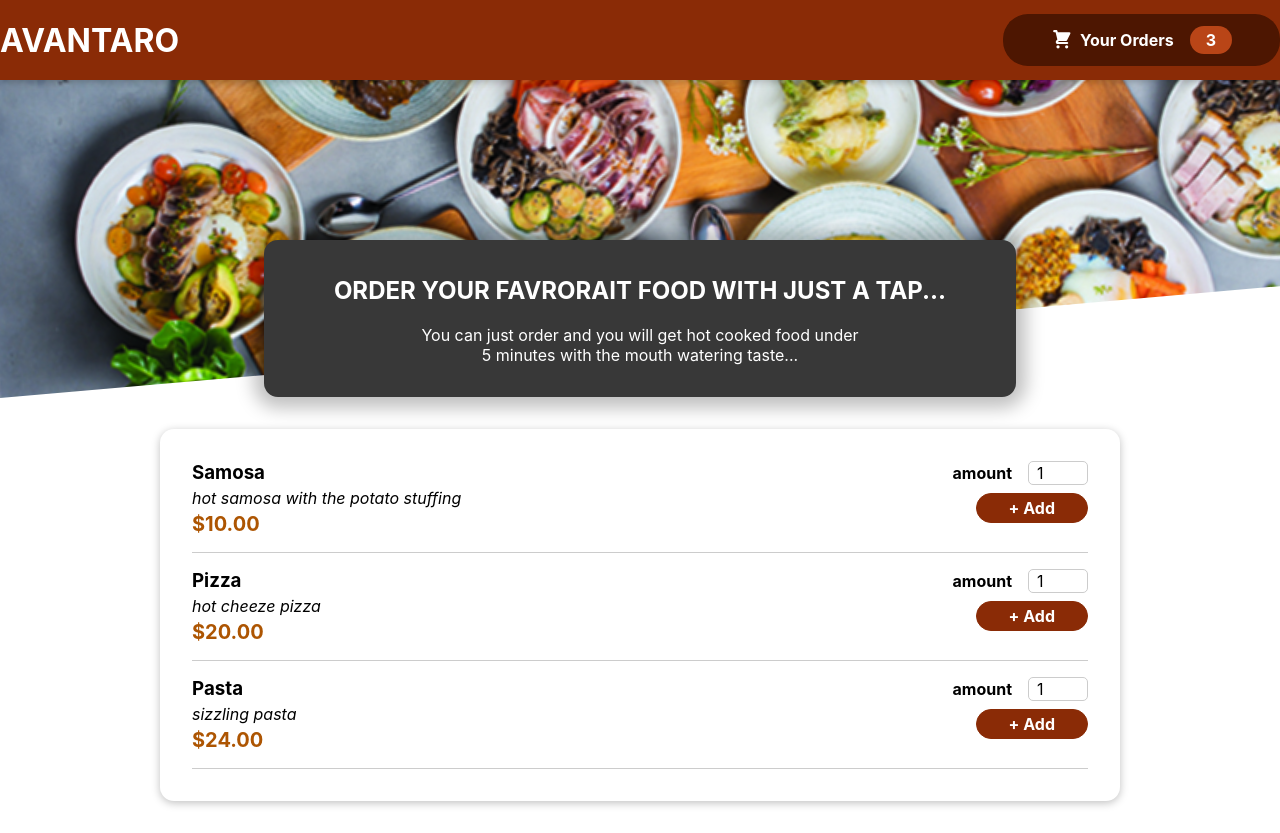
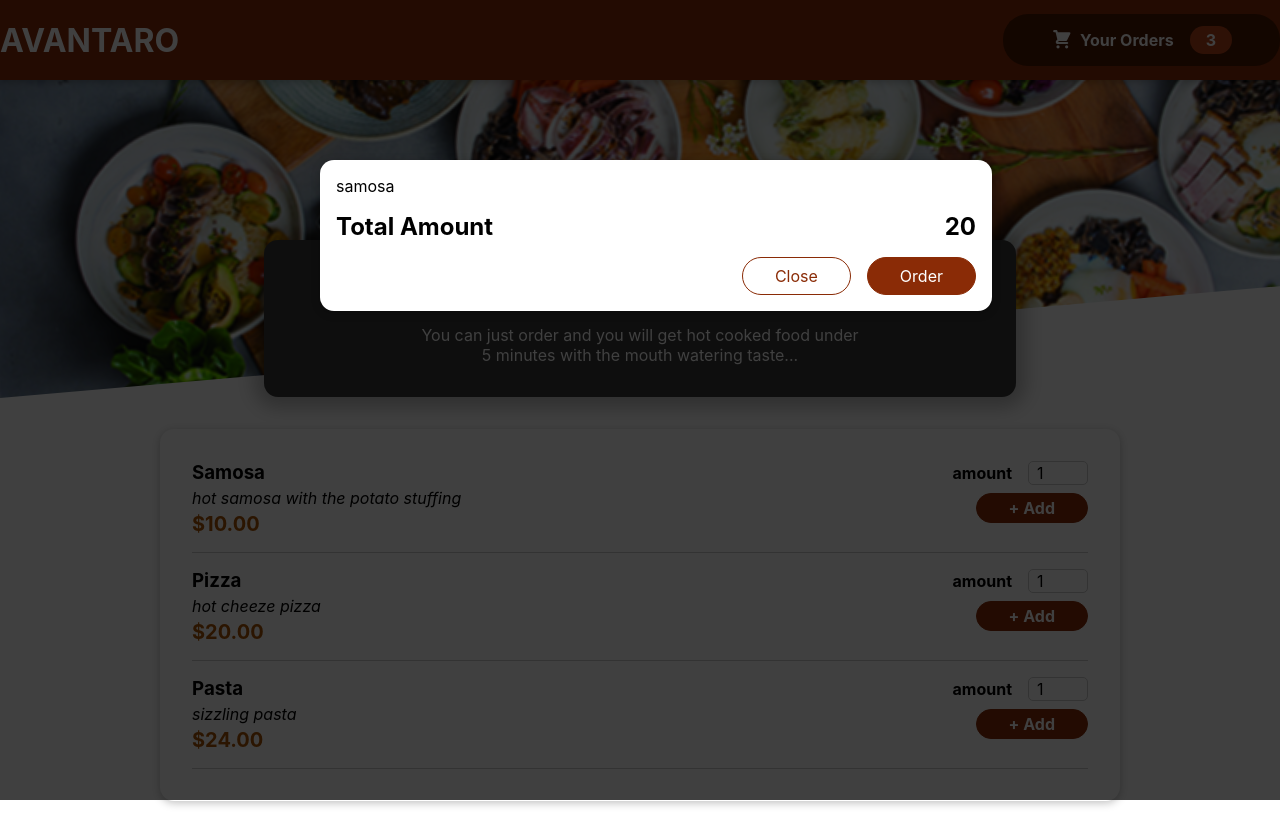
Before and after one commit to chagasingh/restro-app, a React (Create React App) app: page / in a window 1280 px wide. Built offline with nearby package versions, Linux system fonts and the light colour scheme.

Commit message:
portal added

```diff
--- a/public/index.html
+++ b/public/index.html
@@ -28,6 +28,7 @@
   </head>
   <body>
     <noscript>You need to enable JavaScript to run this app.</noscript>
+    <div id="overlays"></div>
     <div id="root"></div>
     <!--
       This HTML file is a template.
--- a/src/App.js
+++ b/src/App.js
@@ -1,5 +1,6 @@
 import { Fragment } from 'react';
 import './App.css';
+import Cart from './Components/Cart/Cart';
 import Header from './Components/Layout/Header';
 import Meals from './Components/Meals/Meals';
 
@@ -7,6 +8,7 @@
 function App() {
   return (
     <Fragment>
+      <Cart/>
       <Header/>
       <main>
         <Meals/>
--- /dev/null
+++ b/src/Components/Cart/Cart.js
@@ -0,0 +1,21 @@
+import classes from './Cart.module.css'
+import Modal from '../UI/Modal';
+
+const Cart =(props)=>{
+    const cartItems = <ul className={classes['cart-items']}>{[
+      { id: "c1", name: "samosa", amount: "2", price: 10 },
+    ].map((item) => <li>{item.name}</li>)}</ul>;
+
+    return <Modal>
+        {cartItems}
+        <div className={classes.total}>
+            <span>Total Amount</span>
+            <span>20</span>
+        </div>
+        <div className={classes.actions}>
+            <button className={classes['button--alt']}>Close</button>
+            <button className={classes.button}>Order</button>
+        </div>
+        </Modal>
+};
+export default Cart;
--- /dev/null
+++ b/src/Components/Cart/Cart.module.css
@@ -0,0 +1,47 @@
+
+.cart-items {
+    list-style: none;
+    margin: 0;
+    padding: 0;
+    max-height: 20rem;
+    overflow: auto;
+  }
+
+  .total {
+    display: flex;
+    justify-content: space-between;
+    align-items: center;
+    font-weight: bold;
+    font-size: 1.5rem;
+    margin: 1rem 0;
+  }
+
+  .actions {
+    text-align: right;
+  }
+
+  .actions button {
+    font: inherit;
+    cursor: pointer;
+    background-color: transparent;
+    border: 1px solid #8a2b06;
+    padding: 0.5rem 2rem;
+    border-radius: 25px;
+    margin-left: 1rem;
+  }
+
+  .actions button:hover,
+  .actions button:active {
+    background-color: #5a1a01;
+    border-color: #5a1a01;
+    color: white;
+  }
+
+  .actions .button--alt {
+    color: #8a2b06;
+  }
+
+  .actions .button {
+    background-color: #8a2b06;
+    color: white;
+  }
--- /dev/null
+++ b/src/Components/UI/Modal.js
@@ -0,0 +1,23 @@
+import { Fragment } from 'react';
+import ReactDOM from 'react-dom';
+import classes from './Modal.module.css'
+
+const Backdrop=(props)=>{
+    return <div className={classes.backdrop}></div>
+};
+
+const ModalOverlay=(props)=>{
+    return <div className={classes.modal}>
+        <div className={classes.content}>{props.children}</div>
+    </div>
+};
+
+const portalElement=document.getElementById('overlays')
+
+const Modal=(props)=>{
+    return <Fragment>
+        {ReactDOM.createPortal(<Backdrop/>, portalElement)}
+        {ReactDOM.createPortal(<ModalOverlay>{props.children}</ModalOverlay>, portalElement)}
+    </Fragment>
+};
+export default Modal;
--- /dev/null
+++ b/src/Components/UI/Modal.module.css
@@ -0,0 +1,40 @@
+.backdrop {
+    position: fixed;
+    top: 0;
+    left: 0;
+    width: 100%;
+    height: 100vh;
+    z-index: 20;
+    background-color: rgba(0, 0, 0, 0.75);
+  }
+
+  .modal {
+    position: fixed;
+    top: 20vh;
+    left: 5%;
+    width: 90%;
+    background-color: white;
+    padding: 1rem;
+    border-radius: 14px;
+    box-shadow: 0 2px 8px rgba(0, 0, 0, 0.25);
+    z-index: 30;
+    animation: slide-down 300ms ease-out forwards;
+  }
+
+  @media (min-width: 768px) {
+    .modal {
+      width: 40rem;
+      left: calc(50% - 20rem);
+    }
+  }
+
+  @keyframes slide-down {
+    from {
+      opacity: 0;
+      transform: translateY(-3rem);
+    }
+    to {
+      opacity: 1;
+      transform: translateY(0);
+    }
+  }
```
